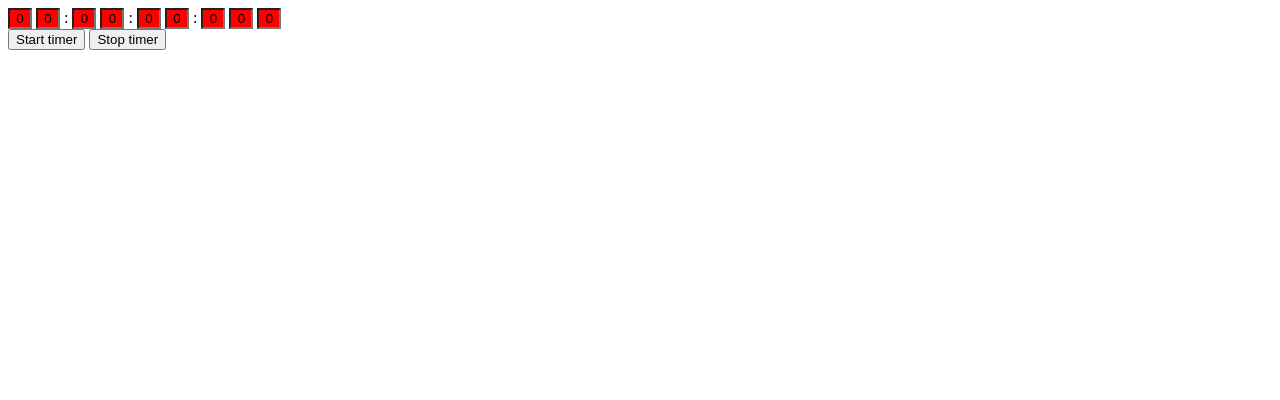
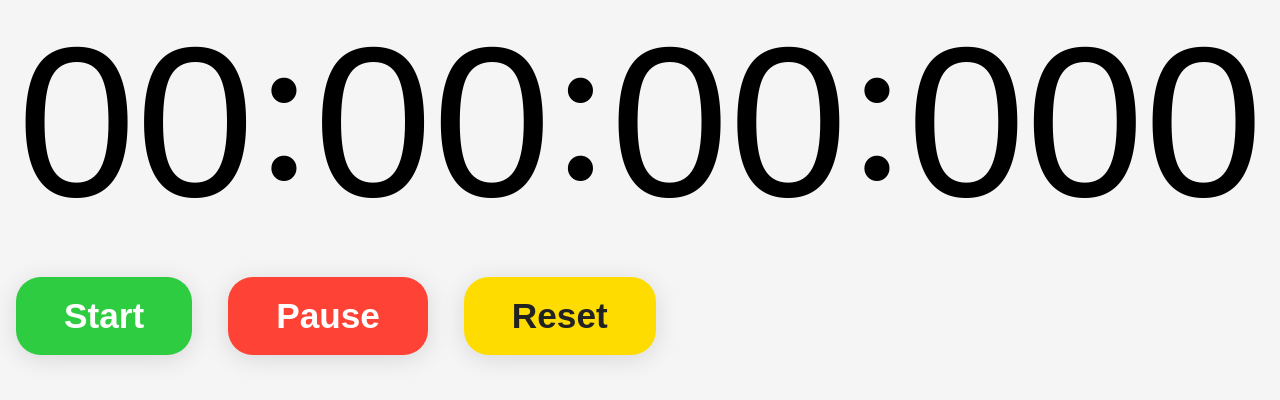
Before and after one commit to bellcd/talk-timer, a plain HTML site: page index.html in a window 1280 px wide. Drawn offline with Linux system fonts and the light colour scheme.

Commit message:
Make the timer prominent

```diff
--- a/index.html
+++ b/index.html
@@ -11,7 +11,7 @@
       <!-- TODO: Add CSS for the :invalid state -->
       <input
         id="hour-digit-tens"
-        data-multiplier="1296000000"
+        data-multiplier="36000000"
         type="number"
         min="0"
         max="9"
@@ -20,7 +20,7 @@
       />
       <input
         id="hour-digit-ones"
-        data-multiplier="21600000"
+        data-multiplier="3600000"
         type="number"
         min="0"
         max="9"
@@ -31,7 +31,7 @@
       <span>:</span>
       <input
         id="minute-digit-tens"
-        data-multiplier="360000"
+        data-multiplier="600000"
         type="number"
         min="0"
         max="9"
@@ -96,8 +96,9 @@
       />
     </div>
 
-    <button id="start-timer" type="button">Start timer</button>
-    <button id="stop-timer" type="button">Stop timer</button>
+    <button id="start-timer" type="button">Start</button>
+    <button id="pause-timer" type="button">Pause</button>
+    <button id="reset-timer" type="button">Reset</button>
     <script src="script.js"></script>
   </body>
 </html>
--- a/script.js
+++ b/script.js
@@ -1,6 +1,7 @@
 const timerDisplay = document.querySelector("#timer-display");
 const startTimerButton = document.querySelector("#start-timer");
-const stopTimerButton = document.querySelector("#stop-timer");
+const pauseTimerButton = document.querySelector("#pause-timer");
+const resetTimerButton = document.querySelector("#reset-timer");
 const timerInputInMinutes = document.querySelector("#timer-input-in-minutes");
 const drawer = document.querySelector("#drawer");
 
@@ -13,7 +14,7 @@ const TEN_SECONDS_IN_MILLISECONDS = 1000 * 10;
 const ONE_SECOND_IN_MILLISECONDS = 1000;
 
 let remainingMs = INITIAL_MS;
-let interval;
+let interval = undefined;
 
 const digitShape = {
   hourDigitTens: 0,
@@ -42,7 +43,6 @@ const digitKeyToIdMap = new Map([
 function createTimeDigits(millis) {
   let remaining = millis;
 
-  // TODO: There's a bug in the hours and minutes digits
   let hourDigitTens = 0;
   if (remaining >= TEN_HOURS_IN_MILLISECONDS) {
     hourDigitTens = Math.floor(remaining / TEN_HOURS_IN_MILLISECONDS);
@@ -118,11 +118,14 @@ function updateTimerDisplay(timeDigits) {
 }
 
 function startTimer(ms) {
+  disableTimerInputs();
+
   interval = setInterval(() => {
     remainingMs -= ms;
 
     if (remainingMs <= 0) {
       clearInterval(interval);
+      interval = undefined;
       const timeDigits = {
         hourDigitTens: 0,
         hourDigitOnes: 0,
@@ -144,8 +147,17 @@ function startTimer(ms) {
   }, ms);
 }
 
-function stopTimer() {
+function pauseTimer() {
   clearInterval(interval);
+}
+
+function resetTimer() {
+  clearInterval(interval);
+  interval = undefined;
+  remainingMs = INITIAL_MS;
+  const timeDigits = createTimeDigits(remainingMs);
+  updateTimerDisplay(timeDigits);
+  enableTimerInputs();
 }
 
 startTimerButton.addEventListener("click", () => {
@@ -153,8 +165,12 @@ startTimerButton.addEventListener("click", () => {
   startTimer(50);
 });
 
-stopTimerButton.addEventListener("click", () => {
-  stopTimer();
+pauseTimerButton.addEventListener("click", () => {
+  pauseTimer();
+});
+
+resetTimerButton.addEventListener("click", () => {
+  resetTimer();
 });
 
 function getTargetId(sourceId) {
@@ -187,6 +203,7 @@ function onDigitInput(event) {
   if (interval) {
     // no-op
     // there's a timer running, so ignore digit changes
+    console.log("Timer is running, ignoring input");
     return;
   }
 
@@ -215,3 +232,26 @@ document
       this.select();
     });
   });
+
+// TODO: When the inputs are disabled,
+// make the input text non selectable,
+// and make the cursor not appear when clicking on the inputs.
+function disableTimerInputs() {
+  const digitInputs = [
+    ...document.querySelectorAll('#timer-display input[type="number"]'),
+  ];
+  for (const input of digitInputs) {
+    input.setAttribute("disabled", "true");
+  }
+}
+
+function enableTimerInputs() {
+  const digitInputs = [
+    ...document.querySelectorAll('#timer-display input[type="number"]'),
+  ];
+  for (const input of digitInputs) {
+    input.removeAttribute("disabled");
+  }
+}
+
+// TODO: Buttons should be disabled in certain states.
--- a/styles.css
+++ b/styles.css
@@ -1,3 +1,12 @@
+* {
+  box-sizing: border-box;
+}
+
+:root {
+  /* This was simply trial and error to figure out what ~fits on a screen. */
+  --timer-dislpay-font-size: calc(100vw / 6);
+}
+
 /* Hide number input arrows for Chrome, Safari, Edge, Opera */
 input[type="number"]::-webkit-outer-spin-button,
 input[type="number"]::-webkit-inner-spin-button {
@@ -10,8 +19,94 @@ input[type="number"] {
   -moz-appearance: textfield;
 }
 
-input[type="number"] {
-  background-color: red;
-  width: 1rem;
+/* Center the timer display container */
+#timer-display {
+  display: flex;
+  justify-content: center;
+  align-items: center;
+}
+
+/* Make the number inputs very large and prominent */
+#timer-display input[type="number"],
+#timer-display span {
   text-align: center;
+  border: none;
+  background: transparent;
+  padding-inline: unset;
+  padding-block: unset;
+  padding: unset;
+  font-size: var(--timer-dislpay-font-size);
+  max-width: 1ch;
 }
+#timer-display span {
+  margin-top: calc(var(--timer-dislpay-font-size) * -0.15);
+}
+
+#timer-display input[type="number"]:focus {
+  border-color: #0074d9;
+  box-shadow: 0 0 0 4px rgba(0, 116, 217, 0.15);
+}
+
+/* Remove background color from body for contrast */
+body {
+  background: #f5f5f5;
+  margin: 0;
+  padding: 0;
+}
+
+button#start-timer,
+button#pause-timer {
+  display: inline-block;
+  margin: 2rem 1rem 0 1rem;
+  padding: 1.2rem 3rem;
+  font-size: 2.2rem;
+  font-weight: bold;
+  border: none;
+  border-radius: 0.7em;
+  cursor: pointer;
+  box-shadow: 0 4px 24px rgba(0, 0, 0, 0.12);
+  transition: background 0.2s, color 0.2s, box-shadow 0.2s;
+}
+
+button#start-timer {
+  background: #2ecc40;
+  color: #fff;
+}
+
+button#start-timer:hover,
+button#start-timer:focus {
+  background: #27ae38;
+  box-shadow: 0 0 0 6px rgba(46, 204, 64, 0.15);
+}
+
+button#pause-timer {
+  background: #ff4136;
+  color: #fff;
+}
+
+button#pause-timer:hover,
+button#pause-timer:focus {
+  background: #c0392b;
+  box-shadow: 0 0 0 6px rgba(255, 65, 54, 0.15);
+}
+
+button#reset-timer {
+  display: inline-block;
+  margin: 2rem 1rem 0 1rem;
+  padding: 1.2rem 3rem;
+  font-size: 2.2rem;
+  font-weight: bold;
+  border: none;
+  border-radius: 0.7em;
+  cursor: pointer;
+  box-shadow: 0 4px 24px rgba(0, 0, 0, 0.12);
+  background: #ffdc00;
+  color: #222;
+  transition: background 0.2s, color 0.2s, box-shadow 0.2s;
+}
+
+button#reset-timer:hover,
+button#reset-timer:focus {
+  background: #ffe066;
+  box-shadow: 0 0 0 6px rgba(255, 220, 0, 0.15);
+}
```
